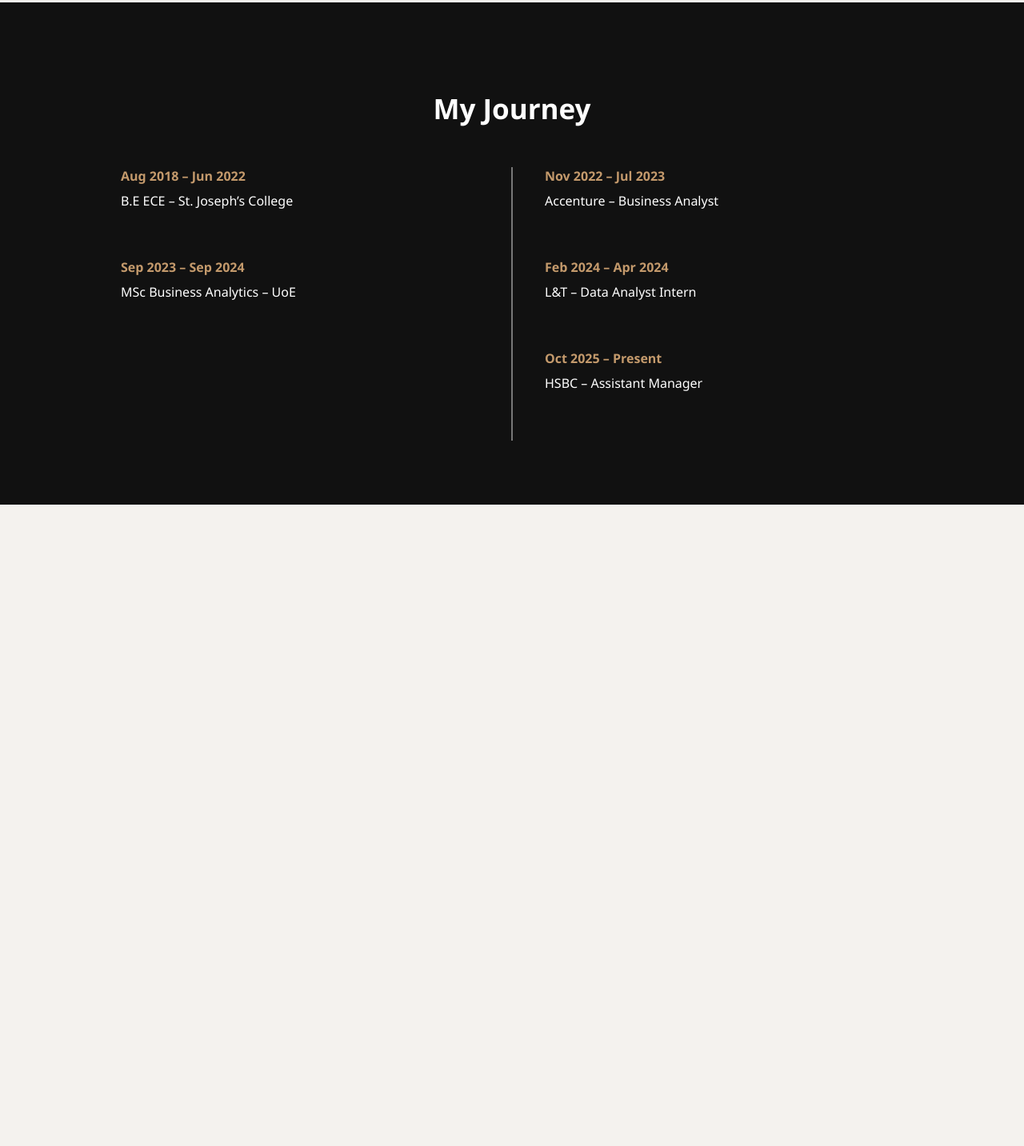
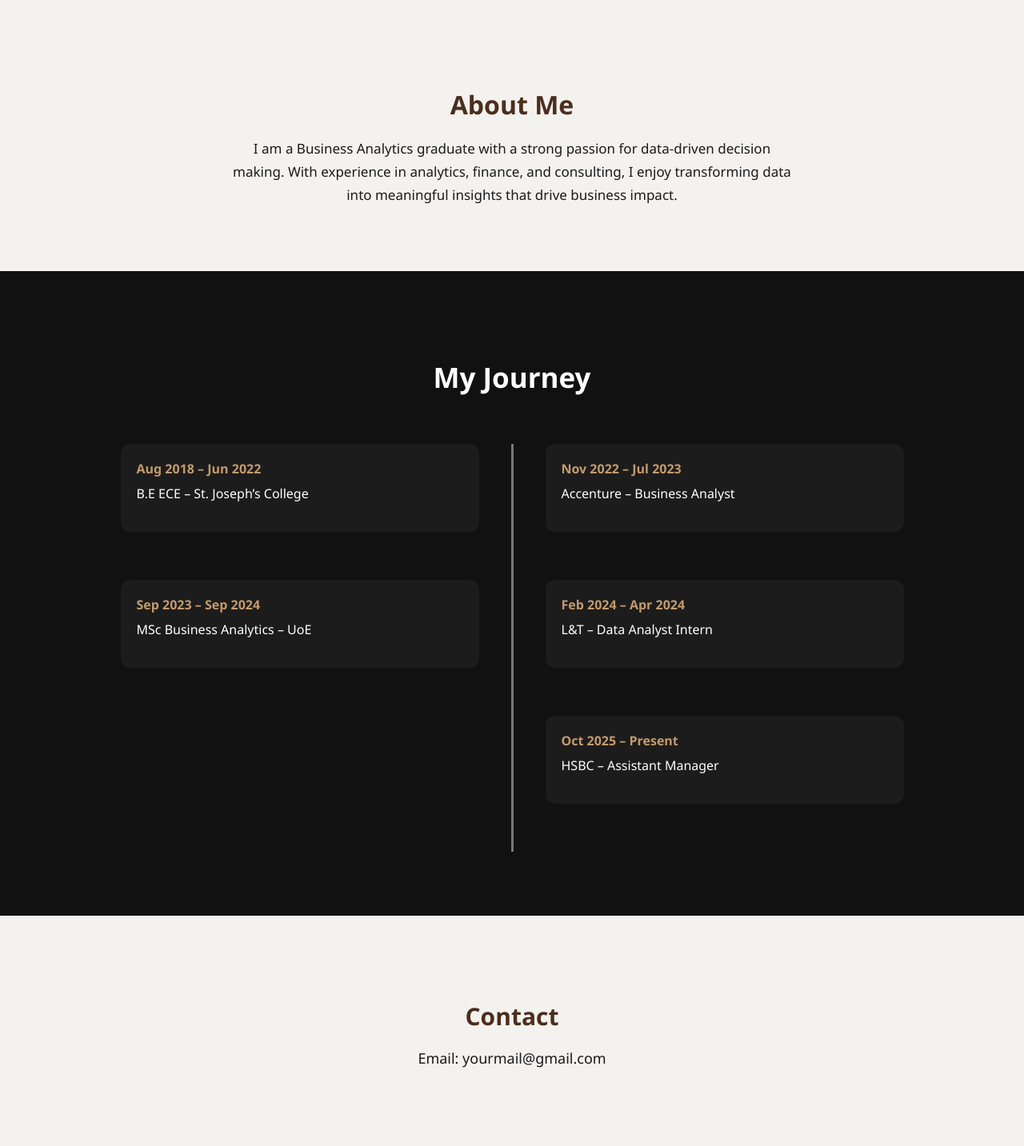
Before and after one commit to sowmiyagowthaman/sowmiyagowthaman.github.io, a plain HTML site: page index.html in a window 1280 px wide. Shown: the part 681-2114 px from the top of the page at 80% size. Before the commit the page ends 1312 px from the top, so only its background shows below. Drawn offline with Linux system fonts and the light colour scheme.

Commit message:
Update index.html

```diff
--- a/index.html
+++ b/index.html
@@ -25,7 +25,7 @@
 
     nav h2 {
       font-size: 18px;
-      color: #5a3825; /* darker brown */
+      color: #5a3825;
       font-weight: 600;
     }
 
@@ -34,9 +34,25 @@
       text-decoration: none;
       color: black;
       font-weight: 600;
+      position: relative;
     }
 
-    /* HERO SECTION */
+    nav a::after {
+      content: '';
+      width: 0;
+      height: 2px;
+      background: #5a3825;
+      position: absolute;
+      bottom: -5px;
+      left: 0;
+      transition: 0.3s;
+    }
+
+    nav a:hover::after {
+      width: 100%;
+    }
+
+    /* HERO */
     .hero {
       display: flex;
       justify-content: space-between;
@@ -51,7 +67,7 @@
     }
 
     .hero-text span {
-      color: #4b2e1e; /* DARK BROWN */
+      color: #4b2e1e;
       font-weight: 700;
     }
 
@@ -62,16 +78,39 @@
       line-height: 1.6;
     }
 
-    /* IMAGE STYLE */
     .hero img {
       width: 320px;
       height: 420px;
       object-fit: cover;
       border-radius: 40px;
       box-shadow: 0 15px 40px rgba(0,0,0,0.2);
+      transition: 0.3s;
     }
 
-    /* TIMELINE SECTION */
+    .hero img:hover {
+      transform: scale(1.05);
+    }
+
+    /* ABOUT */
+    .about {
+      padding: 80px;
+      text-align: center;
+    }
+
+    .about h2 {
+      font-size: 32px;
+      margin-bottom: 20px;
+      color: #4b2e1e;
+    }
+
+    .about p {
+      max-width: 700px;
+      margin: auto;
+      line-height: 1.7;
+      font-size: 17px;
+    }
+
+    /* TIMELINE */
     .timeline {
       background: #111;
       color: white;
@@ -81,7 +120,7 @@
     .timeline-title {
       text-align: center;
       font-size: 35px;
-      margin-bottom: 50px;
+      margin-bottom: 60px;
     }
 
     .timeline-container {
@@ -91,7 +130,7 @@
     }
 
     .timeline-line {
-      width: 2px;
+      width: 3px;
       background: #777;
       margin: 0 40px;
     }
@@ -102,16 +141,41 @@
 
     .timeline-item {
       margin-bottom: 60px;
+      background: #1c1c1c;
+      padding: 20px;
+      border-radius: 12px;
+      transition: 0.3s;
+    }
+
+    .timeline-item:hover {
+      transform: translateY(-5px);
+      background: #262626;
     }
 
     .date {
-      color: #c49a6c; /* gold/brown */
+      color: #c49a6c;
       font-weight: bold;
     }
 
     .timeline-item p {
       margin-top: 8px;
       line-height: 1.5;
+    }
+
+    /* CONTACT */
+    .contact {
+      padding: 80px;
+      text-align: center;
+    }
+
+    .contact h2 {
+      font-size: 30px;
+      margin-bottom: 20px;
+      color: #4b2e1e;
+    }
+
+    .contact p {
+      font-size: 18px;
     }
 
   </style>
@@ -124,9 +188,9 @@
   <h2>Welcome! Explore my journey</h2>
   <div>
     <a href="#">Home</a>
-    <a href="#">About</a>
+    <a href="#about">About</a>
     <a href="#timeline">Experience</a>
-    <a href="#">Contact</a>
+    <a href="#contact">Contact</a>
   </div>
 </nav>
 
@@ -140,8 +204,17 @@
     </p>
   </div>
 
-  <!-- Replace with your image link -->
   <img src="profile.jpeg">
+</section>
+
+<!-- ABOUT -->
+<section id="about" class="about">
+  <h2>About Me</h2>
+  <p>
+    I am a Business Analytics graduate with a strong passion for data-driven decision making.
+    With experience in analytics, finance, and consulting, I enjoy transforming data into
+    meaningful insights that drive business impact.
+  </p>
 </section>
 
 <!-- TIMELINE -->
@@ -166,7 +239,6 @@
 
     </div>
 
-    <!-- LINE -->
     <div class="timeline-line"></div>
 
     <!-- EXPERIENCE -->
@@ -192,5 +264,11 @@
   </div>
 </section>
 
+<!-- CONTACT -->
+<section id="contact" class="contact">
+  <h2>Contact</h2>
+  <p>Email: yourmail@gmail.com</p>
+</section>
+
 </body>
 </html>
```
